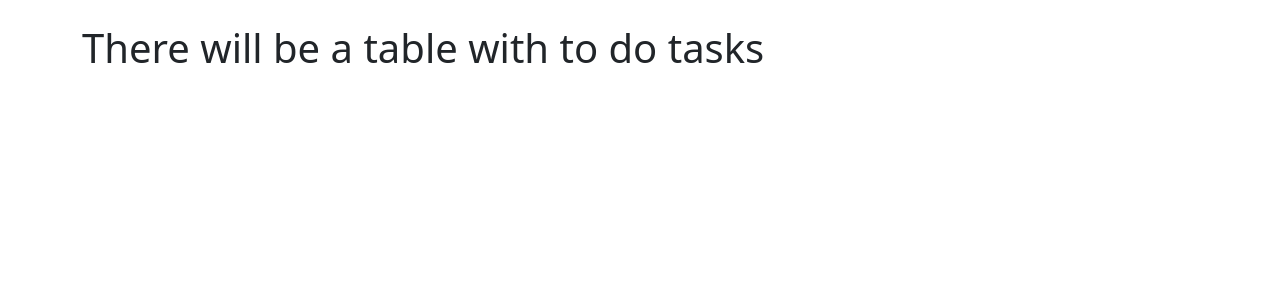
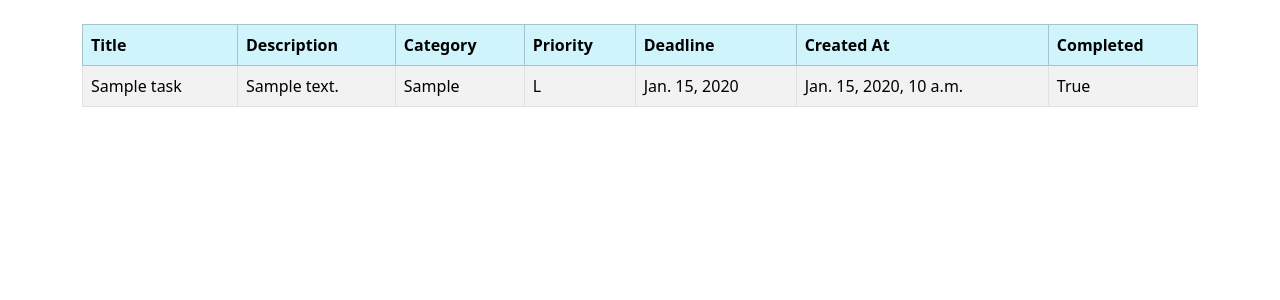
Before and after one commit to julkiea/Django-to-do-site, a Django app: page / in a window 1280 px wide. Shown: the part 77-377 px from the top of the page. Run offline with Django 5.2, Linux system fonts and the light colour scheme; a user stored in the database is signed in; tables that the repository leaves empty hold one stand-in row (values such as "Sample post").

Commit message:
Update home page

```diff
--- a/website/templates/home.html
+++ b/website/templates/home.html
@@ -2,37 +2,37 @@
 
 {% block content %}
 
-
-
-{% if user.is_authenticated %}
-
-<h1>There will be a table with to do tasks</h1>
-
-{% else %}
-
-<div class = "col-md-6 offset-md-3">
-    <h1>Log in</h1>
-    <br/>
-    <form method="POST" action="{% url 'home' %}">
-        {% csrf_token %}
-
-            <div class="mb-3">
-
-              <input type="text" class="form-control" name="username", placeholder="Username" required>
-
-            </div>
-            <div class="mb-3">
-
-              <input type="password" class="form-control" name="password", placeholder="Password" required>
-            </div>
-
-            <button type="submit" class="btn btn-outline-info">Log in</button>
-
-    </form>
-    </div>
-</div>
-
-
-{% endif %}
+<table class="table table-striped table-hover table-bordered">
+  <thead class="table-info">
+    <tr>
+      <th scope="col">Title</th>
+      <th scope="col">Description</th>
+      <th scope="col">Category</th>
+      <th scope="col">Priority</th>
+      <th scope="col">Deadline</th>
+      <th scope="col">Created At</th>
+      <th scope="col">Completed</th>
+    </tr>
+  </thead>
+  <tbody>
+    {% if tasks %}
+      {% for task in tasks %}
+        <tr>
+          <td>{{ task.title }}</td>
+          <td>{{ task.description }}</td>
+          <td>{{ task.category }}</td>
+          <td>{{ task.priority }}</td>
+          <td>{{ task.deadline }}</td>
+          <td>{{ task.created_at }}</td>
+          <td>{{ task.completed }}</td>
+        </tr>
+      {% endfor %}
+    {% else %}
+      <tr>
+        <td colspan="7">No tasks found.</td>
+      </tr>
+    {% endif %}
+  </tbody>
+</table>
 
 {% endblock %}
```
